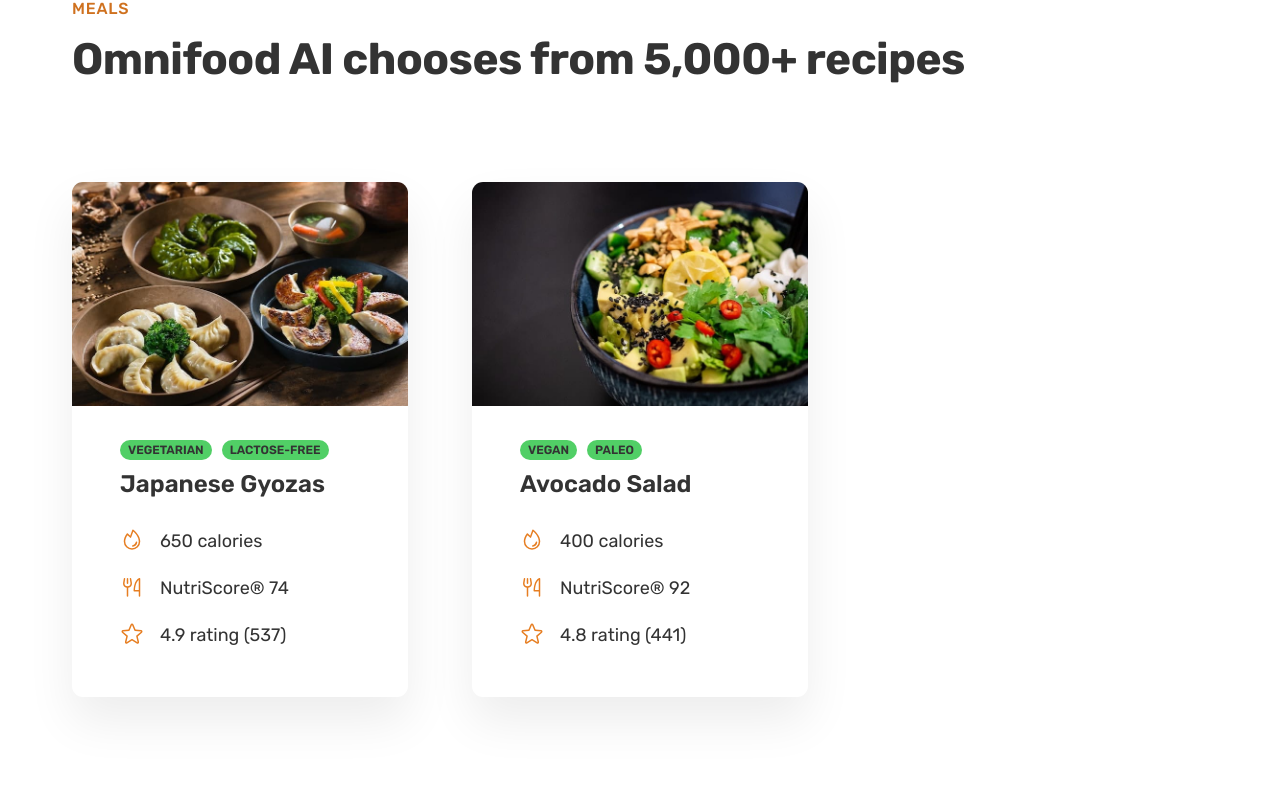
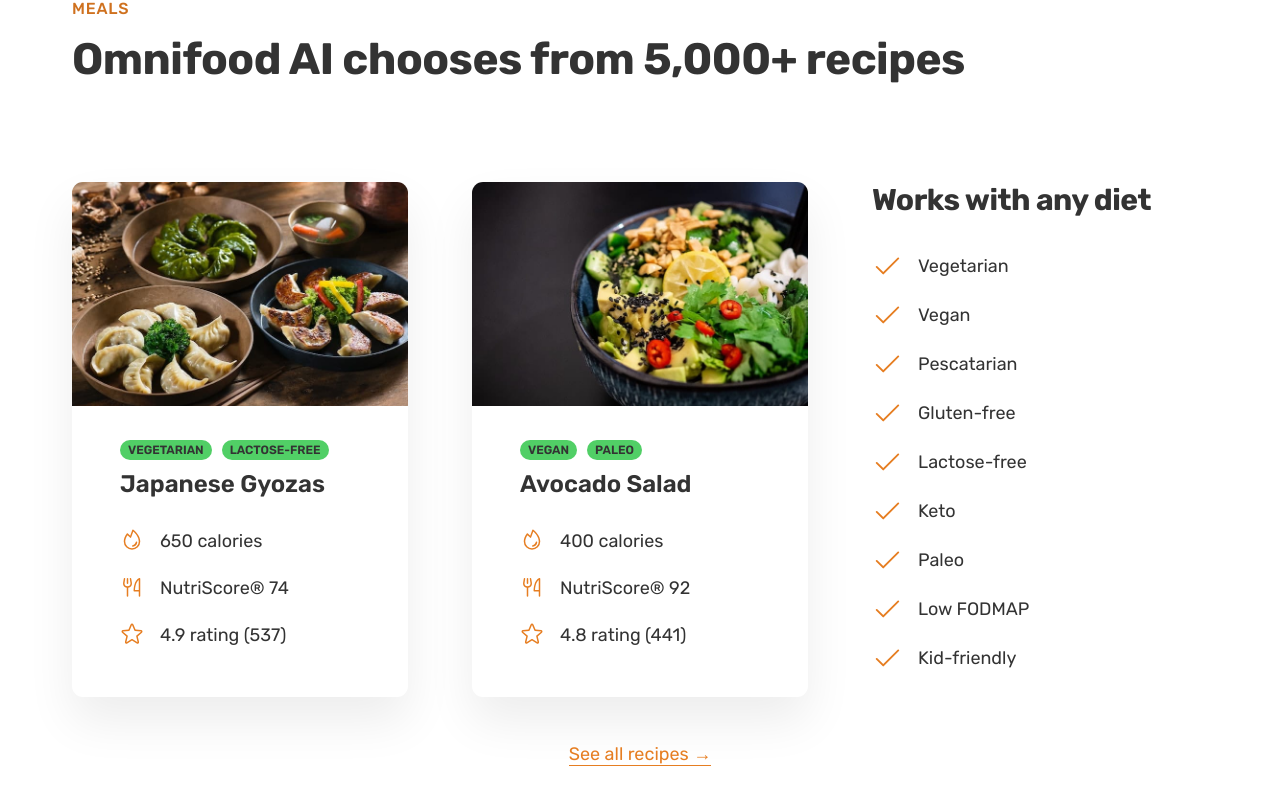
Before and after one commit to VanessaKasminoff/Omnifood, a React (Vite) app: page / in a window 1280 px wide. Shown: the part 2708-3510 px from the top of the page. Built offline with nearby package versions, Linux system fonts and the light colour scheme.

Commit message:
Added diet component to meals section and a link

```diff
--- a/src/App.jsx
+++ b/src/App.jsx
@@ -18,6 +18,7 @@
 import logo5 from "./assets/img/logos/usa-today.png";
 import meal1 from "./assets/img/meals/meal-1.jpg";
 import meal2 from "./assets/img/meals/meal-2.jpg";
+import listIcon from "./assets/img/icons/check.svg";
 // COMPONENTS
 import CustomerPhoto from "./components/CustomerPhoto";
 import Header from "./components/Header";
@@ -137,7 +138,7 @@
               Omnifood AI chooses from 5,000+ recipes
             </h2>
           </div>
-          <div className="container grid grid--3-cols">
+          <div className="container grid grid--3-cols margin-bottom-md">
             <MealCard
               imgSrc={meal1}
               imgAlt="Three bowls of Japanese Gyozas"
@@ -158,10 +159,70 @@
               mealAtt2="NutriScore&reg; 92"
               mealAtt3="4.8 rating (441)"
             />
-
+            <div className="diets">
+              <h3 className="heading-tertiary">Works with any diet</h3>
+              <ul className="list">
+                <li className="list-item">
+                  <span>
+                    <img className="list-icon" src={listIcon} />
+                  </span>
+                  Vegetarian
+                </li>
+                <li className="list-item">
+                  <span>
+                    <img className="list-icon" src={listIcon} />
+                  </span>
+                  Vegan
+                </li>
+                <li className="list-item">
+                  <span>
+                    <img className="list-icon" src={listIcon} />
+                  </span>
+                  Pescatarian
+                </li>
+                <li className="list-item">
+                  <span>
+                    <img className="list-icon" src={listIcon} />
+                  </span>
+                  Gluten-free
+                </li>
+                <li className="list-item">
+                  <span>
+                    <img className="list-icon" src={listIcon} />
+                  </span>
+                  Lactose-free
+                </li>
+                <li className="list-item">
+                  <span>
+                    <img className="list-icon" src={listIcon} />
+                  </span>
+                  Keto
+                </li>
+                <li className="list-item">
+                  <span>
+                    <img className="list-icon" src={listIcon} />
+                  </span>
+                  Paleo
+                </li>
+                <li className="list-item">
+                  <span>
+                    <img className="list-icon" src={listIcon} />
+                  </span>
+                  Low FODMAP
+                </li>
+                <li className="list-item">
+                  <span>
+                    <img className="list-icon" src={listIcon} />
+                  </span>
+                  Kid-friendly
+                </li>
+              </ul>
             </div>
           </div>
-
+          <div className="container all-recipes">
+            <a href="#" className="link">See all recipes &rarr;</a>
+          </div>
+        </div>
       </main>
     </div>
   );
--- a/src/assets/css/App.css
+++ b/src/assets/css/App.css
@@ -446,3 +446,50 @@
   height: 2.4rem;
   width: 2.4rem;
 }
+
+.list {
+  list-style: none;
+  display: flex;
+  flex-direction: column;
+  gap: 1.6rem;
+}
+
+.list-item {
+  font-size: 1.8rem;
+  display: flex;
+  align-items: center;
+  gap: 1.6rem;
+}
+
+.list-icon {
+  width: 3rem;
+  height: 3rem;
+}
+
+.margin-bottom-md {
+  margin-bottom: 4.8rem !important;
+}
+
+.all-recipes {
+  text-align: center;
+  font-size: 1.8rem;
+}
+
+.link {
+  transition: all 0.3s;
+}
+
+.link:link,
+.link:visited {
+  display: inline-block;
+  color: #e67e22;
+  text-decoration: none;
+  border-bottom: 1px solid currentColor;
+  padding-bottom: 0.2rem;
+}
+
+.link:hover,
+.link:active {
+  color: #cf711f;
+  border-bottom: 1px solid transparent;
+}
```
Also changed, not shown: src/assets/img/icons/check.svg (added). Lines whose indentation alone changed are shown as unchanged.
